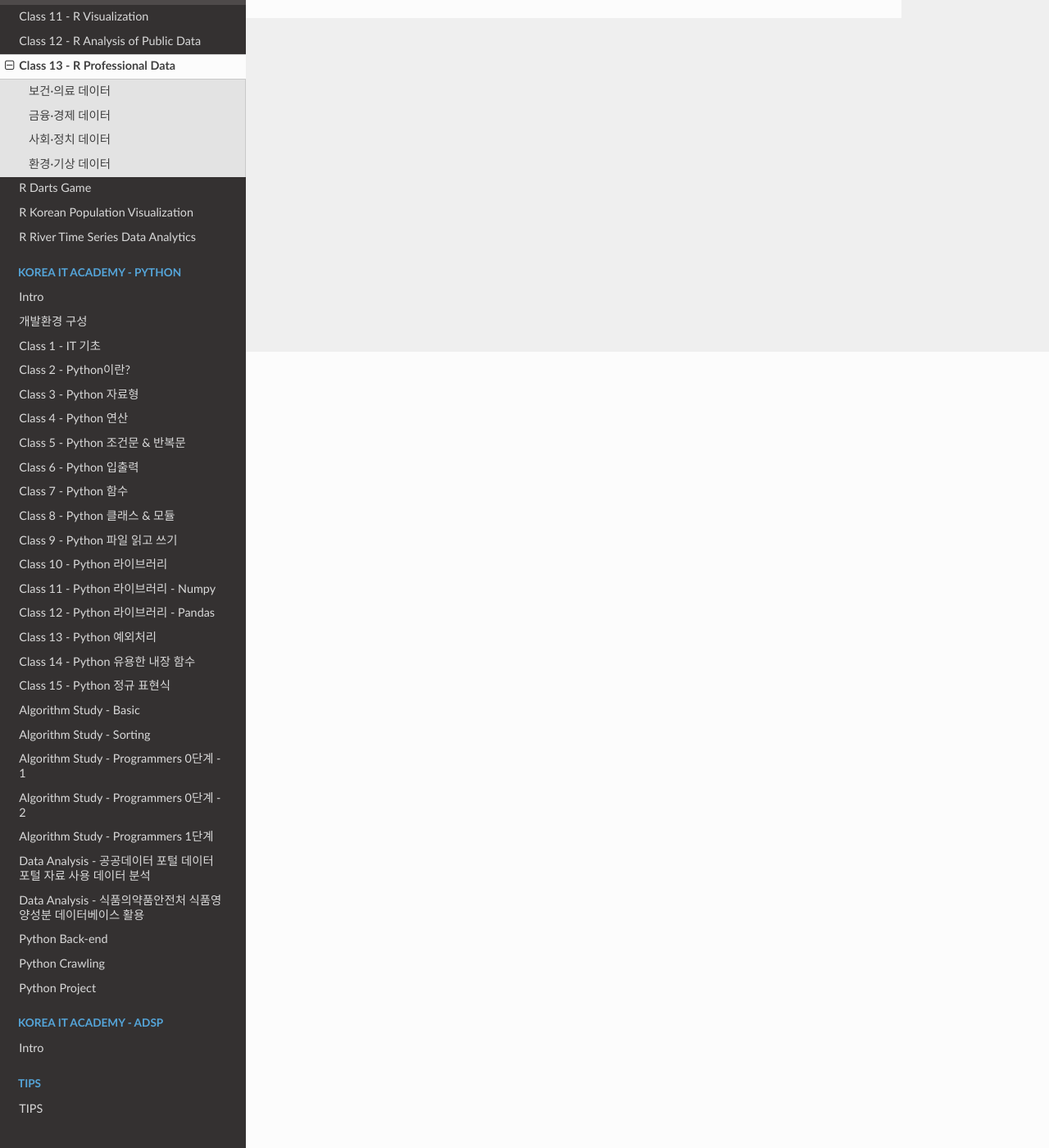
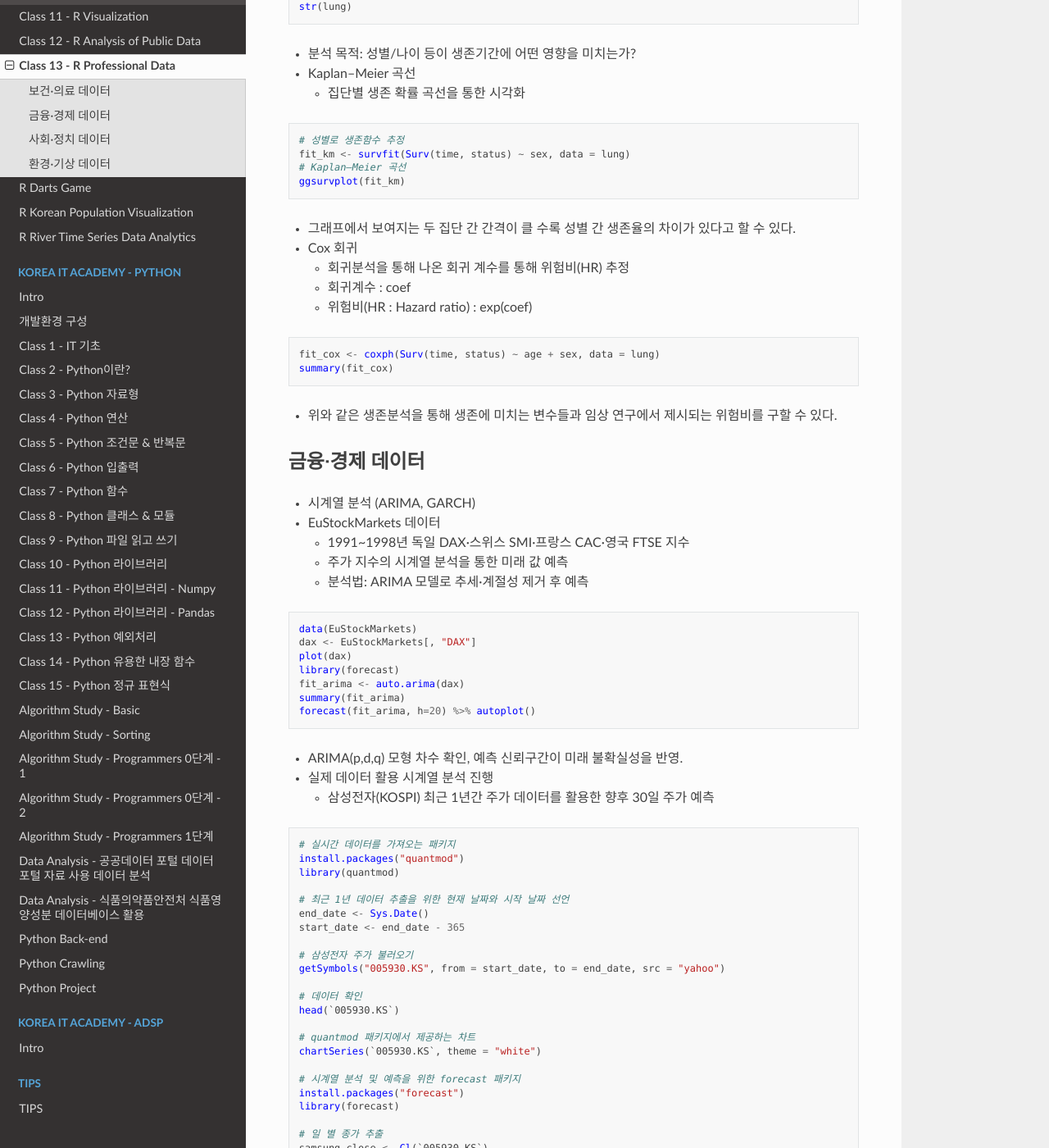
Before and after one commit to JeongSooNa/JeongSooNa-Docs, a Sphinx documentation site: the page built from docs/Korea_IT_Academy-DA/class_13.md, in a window 1280 px wide and 1400 px high, scrolled down 971 px. Shown: the whole window at 82% size. Built offline with Sphinx 7.4.7 and the Read the Docs theme 3.1.0, drawn with Linux system fonts in a browser that asks for light colours; pages that are not in the unit, such as notebooks, are missing from menus; some of the changed text lies outside the part shown.

Commit message:
update docs

````diff
--- a/docs/Korea_IT_Academy-DA/class_13.md
+++ b/docs/Korea_IT_Academy-DA/class_13.md
@@ -3,17 +3,141 @@
 - 전문 분야의 데이터 다루기와 이를 활용한 분석 진행
 
 ### 보건·의료 데이터
-- 생존분석 (Kaplan-Meier, Cox 회귀)
-- 로지스틱 회귀 (질병 발생 여부 예측)
-- 의료 데이터 시각화 (forest plot, hazard ratio plot)
+
+- 생존분석
+    - 주로 의료 데이터 분석을 통해 환자들의 생존률, 사망률 등을 예측하는데 사용
+
+![jpg](../img/cancer_servival.jpg)
+
+- survival 패키지의 lung 데이터
+    - 소세포폐암 환자 228명 대상 데이터
+    - time : 생존기간(일)
+    - status : 생존 여부
+        - 1 : 사망
+        - 2 : 생존
+    - age : 나이
+    - sex : 성별
+        - 1 : 남성
+        - 2 : 여성
+
+```r
+library(survival)
+install.packages("survminer")
+library(survminer)
+head(lung)
+str(lung)
+```
+
+- 분석 목적: 성별/나이 등이 생존기간에 어떤 영향을 미치는가?
+
+- Kaplan–Meier 곡선
+    - 집단별 생존 확률 곡선을 통한 시각화
+```r
+# 성별로 생존함수 추정
+fit_km <- survfit(Surv(time, status) ~ sex, data = lung)
+# Kaplan–Meier 곡선
+ggsurvplot(fit_km)
+```
+
+- 그래프에서 보여지는 두 집단 간 간격이 클 수록 성별 간 생존율의 차이가 있다고 할 수 있다.
+
+- Cox 회귀
+    - 회귀분석을 통해 나온 회귀 계수를 통해 위험비(HR) 추정
+    - 회귀계수 : coef
+    - 위험비(HR : Hazard ratio) : exp(coef)
+
+```r
+fit_cox <- coxph(Surv(time, status) ~ age + sex, data = lung)
+summary(fit_cox)
+```
+
+- 위와 같은 생존분석을 통해 생존에 미치는 변수들과 임상 연구에서 제시되는 위험비를 구할 수 있다.
 
 ### 금융·경제 데이터
+
 - 시계열 분석 (ARIMA, GARCH)
-- 포트폴리오 최적화 (수익률/위험 분석)
-- 클러스터링 (고객 세분화)
+
+- EuStockMarkets 데이터
+    - 1991~1998년 독일 DAX·스위스 SMI·프랑스 CAC·영국 FTSE 지수
+    - 주가 지수의 시계열 분석을 통한 미래 값 예측
+    - 분석법: ARIMA 모델로 추세·계절성 제거 후 예측
+
+```r
+data(EuStockMarkets)
+dax <- EuStockMarkets[, "DAX"]
+plot(dax)
+library(forecast)
+fit_arima <- auto.arima(dax)
+summary(fit_arima)
+forecast(fit_arima, h=20) %>% autoplot()
+```
+
+- ARIMA(p,d,q) 모형 차수 확인, 예측 신뢰구간이 미래 불확실성을 반영.
+
+- 실제 데이터 활용 시계열 분석 진행
+    - 삼성전자(KOSPI) 최근 1년간 주가 데이터를 활용한 향후 30일 주가 예측
+```r
+# 실시간 데이터를 가져오는 패키지
+install.packages("quantmod")
+library(quantmod)
+
+# 최근 1년 데이터 추출을 위한 현재 날짜와 시작 날짜 선언
+end_date <- Sys.Date()
+start_date <- end_date - 365
+
+# 삼성전자 주가 불러오기
+getSymbols("005930.KS", from = start_date, to = end_date, src = "yahoo")
+
+# 데이터 확인
+head(`005930.KS`)
+
+# quantmod 패키지에서 제공하는 차트
+chartSeries(`005930.KS`, theme = "white")
+
+# 시계열 분석 및 예측을 위한 forecast 패키지
+install.packages("forecast")
+library(forecast)
+
+# 일 별 종가 추출
+samsung_close <- Cl(`005930.KS`)
+
+# 시계열 객체로 변환
+samsung_ts <- ts(samsung_close, frequency = 252) # 주식은 연간 약 252거래일
+
+# 시계열 plot
+plot(samsung_ts)
+
+# ARIMA 모델 자동 적합
+fit_arima <- auto.arima(samsung_ts)
+summary(fit_arima)
+
+# 향후 30일 예측
+forecast_arima <- forecast(fit_arima, h=30)
+autoplot(forecast_arima)
+```
+
+---  UPDATING...  ---
 
 ### 사회·정치 데이터
+
 - 회귀분석/다중회귀 (투표 성향 분석)
+
+데이터: swiss (1888년 스위스 주별 출산율, 교육, 종교 등 47개 주)
+
+분석 목적: 출산율(Fertility)에 영향을 미치는 요인 확인
+
+분석법: 다중회귀 → 여러 독립변수와 종속변수 관계 추정
+
+```r
+data(swiss)
+fit <- lm(Fertility ~ Education + Catholic + Agriculture, data=swiss)
+summary(fit)
+
+par(mfrow=c(2,2)); plot(fit)
+```
+
+해석 포인트: 회귀계수 ± 방향, 유의확률(p-value), 결정계수(R²). 교육↑ → 출산율↓ 같은 해석.
+
 - 텍스트 마이닝 (정치 연설문, SNS 감성분석)
 - 네트워크 분석 (정치인/단체 간 관계망)
 
@@ -21,3 +145,24 @@
 - 시계열 예측 (기후 변화 추세)
 - 공간분석 (GIS + R: sf, sp 패키지 활용)
 - 다변량 분석 (환경 요인과 건강의 상관관계)
+
+다변량 분석 – airquality
+
+데이터: airquality (1973년 뉴욕, 오존·태양복사·풍속·기온 일별 관측치)
+
+분석 목적: 오존 농도에 영향을 미치는 기상 요인 파악
+
+분석법: 다변량 회귀, PCA(주성분분석)
+
+```r
+data(airquality)
+fit_air <- lm(Ozone ~ Temp + Wind + Solar.R, data=airquality)
+summary(fit_air)
+
+# PCA
+aq <- na.omit(airquality[, c("Ozone","Solar.R","Wind","Temp")])
+pca <- prcomp(aq, scale.=TRUE)
+biplot(pca, main="PCA of Air Quality Data")
+```
+
+해석 포인트: 온도↑ → 오존↑, 풍속↑ → 오존↓. PCA로 변수 간 상관구조 시각화.
````
Also changed, not shown: docs/img/cancer_servival.jpg (added).
